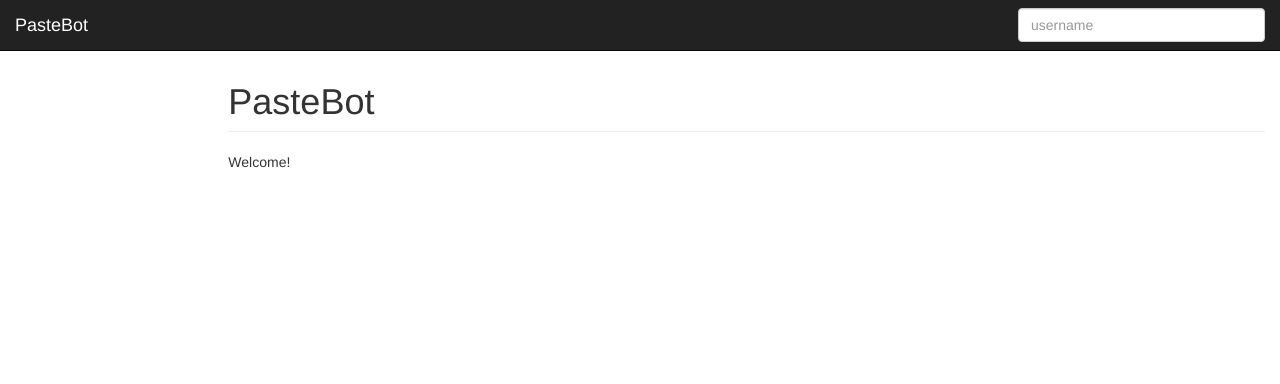
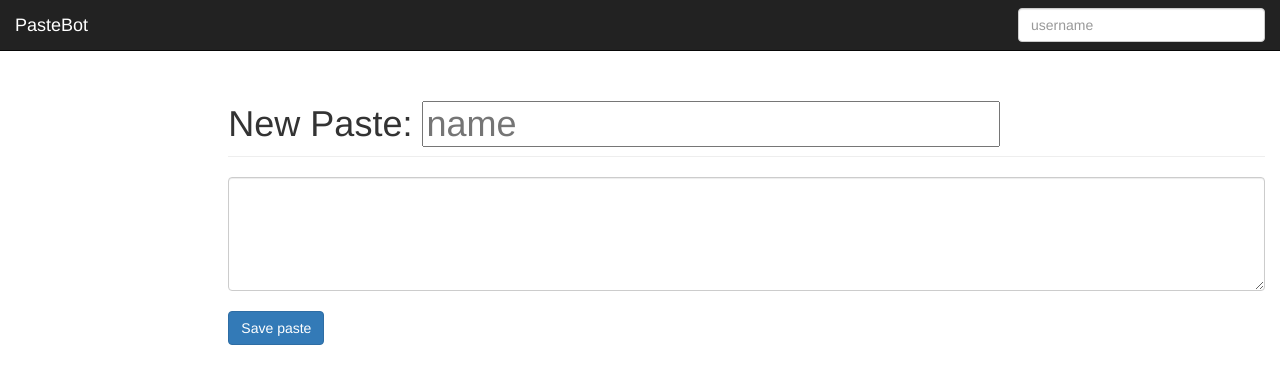
Before and after one commit to Benjamin-Assadsolimani/pastebot, a Flask app: page /paste in a window 1280 px wide. Shown: the top 384 px of the page. Run offline with Flask 2, Linux system fonts and the light colour scheme; data that the repository does not hold is empty; some libraries are stand-ins or nearby versions.

Commit message:
adding, updating and deleting of pastes is now finished!

```diff
--- a/db_create.py
+++ b/db_create.py
@@ -1,4 +1,8 @@
 #!env/bin/python
 from __init__ import db
 
-db.create_all()
+def create_db():
+    db.create_all()
+
+if __name__ == "__main__":
+    create_db()
--- a/forms.py
+++ b/forms.py
@@ -2,8 +2,10 @@
 from wtforms import StringField, BooleanField, PasswordField, validators
 from wtforms.validators import DataRequired
 from wtforms.fields.simple import TextAreaField
+from wtforms.fields.core import IntegerField
 
 class PasteForm(Form):
+    id          = IntegerField('id')
     author      = StringField('author', [validators.Length(min=1, max=20)])
     name        = StringField('name', [validators.Length(min=1, max=20)])
     content     = TextAreaField('content', [validators.Length(min=1, max=5000)])
--- a/templates/base.html
+++ b/templates/base.html
@@ -26,7 +26,7 @@
           <a class="navbar-brand" href="/">PasteBot</a>
         </div>
         <div id="navbar" class="navbar-collapse collapse">
-          <form action="/paste/add" method="post" name="add_paste">
+          <form action="/paste/add" method="post" name="add_paste" autocomplete="off">
           <div class="navbar-form navbar-right">
             {{glob_vars.pasteform.author(id= "input_username", class= "form-control", size="25", maxlength="20", placeholder="username", value="" if glob_vars.username == None else glob_vars.username)}}
           </div>
@@ -41,13 +41,18 @@
     <div class="container-fluid">
       <div class="row">
         <div class="col-sm-3 col-md-2 sidebar">
-
+        {#
         <div>
         	Sort by &nbsp;
         	<input class="btn btn-xs btn-default btn-sort {%if glob_vars.sort_by_author   == "1" %}btn-primary{%endif%}" id="sort_by_author" type="button" value="author">
         	<input class="btn btn-xs btn-default btn-sort {%if glob_vars.sort_by_category == "1" %}btn-primary{%endif%}" id="sort_by_category" type="button" value="category">
         </div>
         <br>
+        #}
+
+        <a><i id="refresh_pastes" class="flush-right glyphicon glyphicon-refresh"></i></a>
+        <a href="/paste"><i class="flush-right glyphicon glyphicon-plus-sign"></i></a>
+        <hr>
 
         <ul id="paste_list" class="nav nav-sidebar">
         {%- for p in glob_vars.nav %}
--- a/templates/paste.html
+++ b/templates/paste.html
@@ -1,12 +1,18 @@
 {% extends "base.html" %}
 {% block content %}
 {%set form= glob_vars.pasteform%}
-<h1 class="page-header">Paste #{{paste.id}}{% if paste.name != "" %}: {{form.name(class="input-paste-name", placeholder="name", value=paste.name ,size="25", maxlength="20")}} {% endif %}</h1>
+<h1 class="page-header">
+{%- if paste.id != None %}Paste #{{paste.id}}{%- else %}New Paste{%- endif %}: {{form.name(id="paste_name", class="input-paste-name", placeholder="name", value=paste.name ,size="25", maxlength="20")}}</h1>
 
 {% set f = form.content.process_data(paste.content) %}
-{{form.content(class="form-control", rows="5", default=paste.content)}}
+{{form.content(id="paste_area", class="form-control", rows="5", default=paste.content)}}
 
 <br />
-<input type="submit" class="btn btn-default" value="save paste">
+{%- if paste.id != None %}<input type="hidden" name="id" value="{{paste.id}}">{% endif %}
+<button type="submit" class="btn btn-primary">
+Save paste
+</button>
+
+
 
 {%  endblock %}
--- a/views.py
+++ b/views.py
@@ -4,20 +4,17 @@
 from forms import PasteForm
 
 @app.route("/")
-def index():
-    return render_template('index.html', glob_vars= get_glob_vars())
-
 @app.route('/paste')
-def paste_index():
-    return index()
+def new_paste():
+    return show_paste(-1)
 
 @app.route("/paste/<int:paste_id>")
 def show_paste(paste_id):
     paste= Paste.query.get(paste_id)
     if paste == None:
-        return index()
-    else:
-        return render_template('paste.html', paste= paste, glob_vars= get_glob_vars())
+        paste= Paste("")
+
+    return render_template('paste.html', paste= paste, glob_vars= get_glob_vars())
 
 @app.route('/paste/<int:paste_id>/remove/')
 def remove_paste(paste_id):
@@ -33,9 +30,19 @@
 def create_paste():
     form= PasteForm(request.form)
     if request.method == 'POST' :
+        if form.id.data != None:
+            paste= Paste.query.get(form.id.data)
+            if paste != None:
+                paste.author= form.author.data
+                paste.content= form.content.data
+                paste.name= form.name.data
+                db.session.commit()
+                return redirect(url_for('show_paste', paste_id=paste.id))
+
         paste= Paste(author= form.author.data, content= form.content.data, name= form.name.data)
         db.session.add(paste)
         db.session.commit()
+
         return redirect(url_for('show_paste', paste_id=paste.id))
 
     return "0"
```
